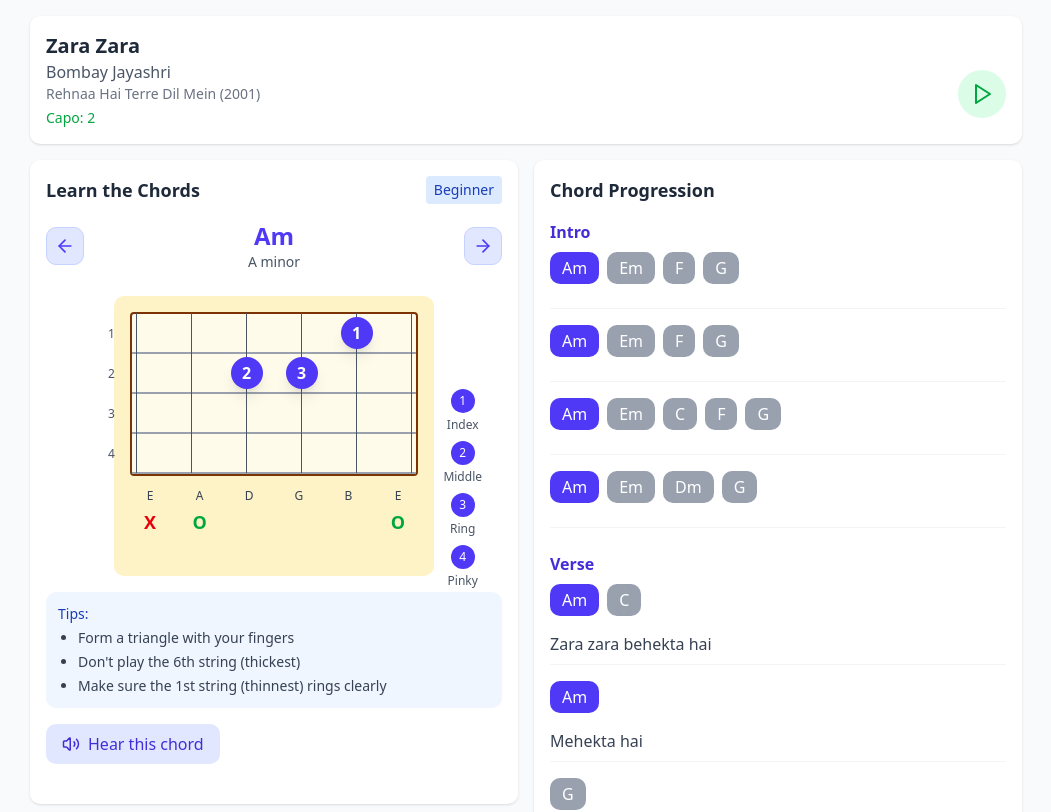
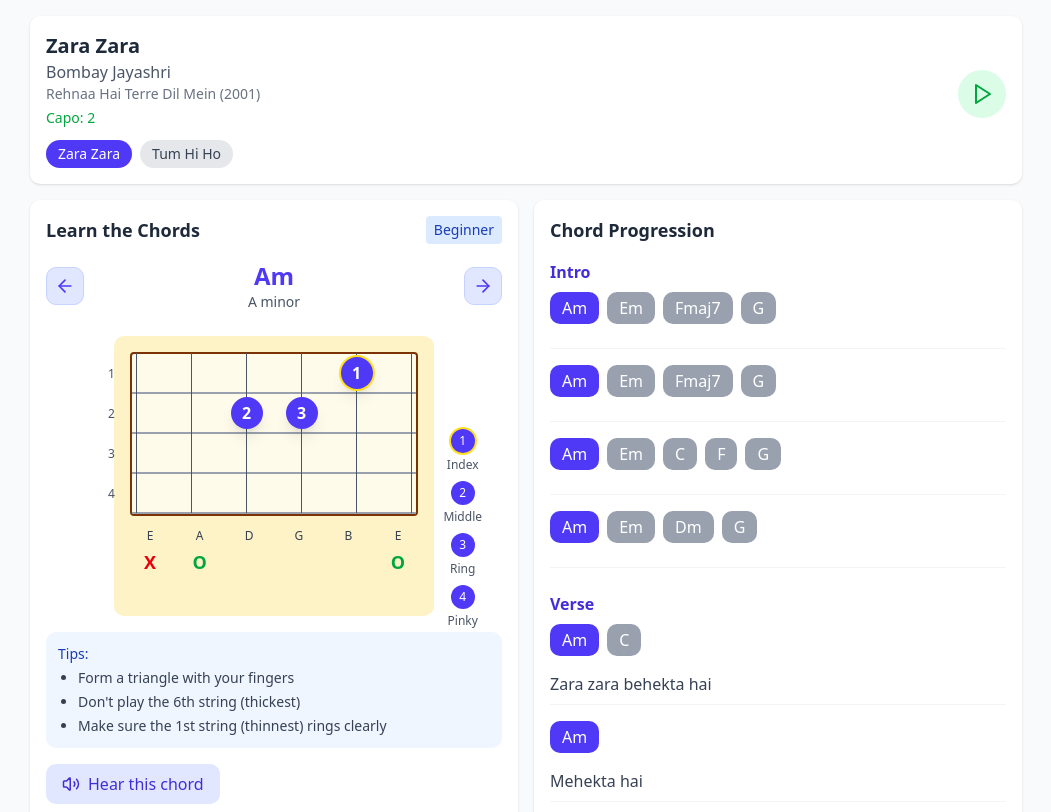
Before and after one commit to SouravInsights/chordcanvas, a Next.js app: page / in a window 1280 px wide. Shown: the top 812 px of the page, without its empty margins (114-1165 px from the left). Built offline with nearby package versions, Linux system fonts and the light colour scheme.

Commit message:
add barre chord indicator & some new chords

```diff
--- a/src/app/components/ChordDiagram.tsx
+++ b/src/app/components/ChordDiagram.tsx
@@ -31,9 +31,18 @@
                         f.string === 6 - stringIndex && f.fret === index + 1
                     ) && (
                       <div
-                        className="absolute top-1/2 left-1/2 transform -translate-x-1/2 -translate-y-1/2
+                        className={`absolute top-1/2 left-1/2 transform -translate-x-1/2 -translate-y-1/2
                                      w-8 h-8 rounded-full bg-indigo-600 shadow-lg
-                                     flex items-center justify-center text-white font-bold"
+                                     flex items-center justify-center text-white font-bold
+                                     ${
+                                       chord.fingers.find(
+                                         (f: Finger) =>
+                                           f.string === 6 - stringIndex &&
+                                           f.fret === index + 1
+                                       )?.finger === 1
+                                         ? "ring-2 ring-yellow-300"
+                                         : ""
+                                     }`}
                       >
                         {
                           chord.fingers.find(
@@ -83,7 +92,7 @@
         {/* Hand finger reference */}
         <div className="absolute -right-12 top-1/3 text-xs text-gray-600">
           <div className="flex flex-col items-center">
-            <div className="bg-indigo-600 w-6 h-6 rounded-full text-white flex items-center justify-center mb-1">
+            <div className="bg-indigo-600 w-6 h-6 rounded-full text-white flex items-center justify-center mb-1 ring-2 ring-yellow-300">
               1
             </div>
             <div className="text-xs">Index</div>
@@ -101,6 +110,16 @@
             <div className="text-xs">Pinky</div>
           </div>
         </div>
+
+        {/* Barre chord indicator - only shown for barre chords */}
+        {chord.fingers.filter((f) => f.finger === 1).length > 1 && (
+          <div className="absolute -left-36 top-1/3 bg-yellow-100 p-2 rounded-lg border border-yellow-300 text-xs w-32 text-center">
+            <p className="font-bold text-yellow-700">Barre Chord</p>
+            <p className="text-gray-600 mt-1">
+              Index finger (1) presses multiple strings at once
+            </p>
+          </div>
+        )}
       </div>
     </div>
   );
--- a/src/data/chords.ts
+++ b/src/data/chords.ts
@@ -36,20 +36,37 @@
     ],
   },
   F: {
-    name: "F major",
+    name: "F major (barre chord)",
     fingers: [
-      { string: 6, fret: 1, finger: 1 }, // barre
+      { string: 6, fret: 1, finger: 1 }, // barre with index finger
       { string: 5, fret: 3, finger: 3 },
       { string: 4, fret: 3, finger: 4 },
       { string: 3, fret: 2, finger: 2 },
-      { string: 2, fret: 1, finger: 1 }, // barre
-      { string: 1, fret: 1, finger: 1 }, // barre
+      { string: 2, fret: 1, finger: 1 }, // part of the barre
+      { string: 1, fret: 1, finger: 1 }, // part of the barre
     ],
     difficulty: "Intermediate",
     tips: [
-      "This is a barre chord - use your index finger across all strings",
-      "Press firmly with your index finger",
-      "Beginners can play simplified version: XX3211",
+      "This is a barre chord - lay your index finger flat across all strings at fret 1",
+      "It takes practice to get a clean sound - don't get discouraged!",
+      "Beginners: try the Fmaj7 chord instead (see below)",
+    ],
+  },
+  Fmaj7: {
+    name: "F major 7 (easier F)",
+    fingers: [
+      { string: 6, fret: -1, finger: null }, // muted
+      { string: 5, fret: -1, finger: null }, // muted
+      { string: 4, fret: 3, finger: 3 },
+      { string: 3, fret: 2, finger: 2 },
+      { string: 2, fret: 1, finger: 1 },
+      { string: 1, fret: 0, finger: null },
+    ],
+    difficulty: "Beginner",
+    tips: [
+      "This is a beginner-friendly version of F - only 3 fingers needed",
+      "Don't play the two thickest strings (mute them)",
+      "Technically Fmaj7, but works as a substitute for F in most songs",
     ],
   },
   C: {
--- a/src/data/songs.ts
+++ b/src/data/songs.ts
@@ -7,13 +7,13 @@
     movie: "Rehnaa Hai Terre Dil Mein",
     year: "2001",
     capo: 2,
-    chords: ["Am", "Em", "F", "G", "C", "Dm"],
+    chords: ["Am", "Em", "Fmaj7", "G", "C", "Dm"],
     sections: [
       {
         name: "Intro",
         lines: [
-          { lyric: "", chords: ["Am", "Em", "F", "G"] },
-          { lyric: "", chords: ["Am", "Em", "F", "G"] },
+          { lyric: "", chords: ["Am", "Em", "Fmaj7", "G"] },
+          { lyric: "", chords: ["Am", "Em", "Fmaj7", "G"] },
           { lyric: "", chords: ["Am", "Em", "C", "F", "G"] },
           { lyric: "", chords: ["Am", "Em", "Dm", "G"] },
         ],
@@ -33,10 +33,10 @@
         name: "Chorus",
         lines: [
           { lyric: "Haan meri kasam", chords: ["Am", "G"] },
-          { lyric: "Tujhko sanam", chords: ["F"] },
+          { lyric: "Tujhko sanam", chords: ["Fmaj7"] },
           { lyric: "Duur kahin na jaa", chords: ["Em", "Am"] },
           { lyric: "Yeh duuri", chords: ["G"] },
-          { lyric: "kehti hai", chords: ["F"] },
+          { lyric: "kehti hai", chords: ["Fmaj7"] },
           { lyric: "Paas mere aaja re", chords: ["Em", "Am"] },
         ],
       },
@@ -58,9 +58,40 @@
         name: "Bridge",
         lines: [
           { lyric: "Sardi ki raaton mein hum", chords: ["Am", "Em"] },
-          { lyric: "Soye rahe ek chaadar mein", chords: ["F", "G"] },
+          { lyric: "Soye rahe ek chaadar mein", chords: ["Fmaj7", "G"] },
           { lyric: "Hum dono tanha ho", chords: ["Am", "Em"] },
           { lyric: "Na koi bhi rahe is ghar mein", chords: ["Dm", "G"] },
+        ],
+      },
+    ],
+  },
+  {
+    title: "Tum Hi Ho",
+    artist: "Arijit Singh",
+    movie: "Aashiqui 2",
+    year: "2013",
+    chords: ["Am", "F", "C", "G"],
+    sections: [
+      {
+        name: "Verse",
+        lines: [
+          { lyric: "Hum tere bin ab reh nahi sakte", chords: ["Am", "F"] },
+          { lyric: "Tere bina kya wajood mera", chords: ["C", "G"] },
+          { lyric: "Tujhse juda gar ho jaayenge", chords: ["Am", "F"] },
+          { lyric: "To khud se hi ho jaayenge judaa", chords: ["C", "G"] },
+        ],
+      },
+      {
+        name: "Chorus",
+        lines: [
+          { lyric: "Kyunki tum hi ho", chords: ["Am", "F"] },
+          { lyric: "Ab tum hi ho", chords: ["C", "G"] },
+          { lyric: "Zindagi ab tum hi ho", chords: ["Am", "F"] },
+          { lyric: "Chain bhi, mera dard bhi", chords: ["C", "G"] },
+          {
+            lyric: "Meri aashiqui ab tum hi ho",
+            chords: ["Am", "F", "C", "G"],
+          },
         ],
       },
     ],
```
